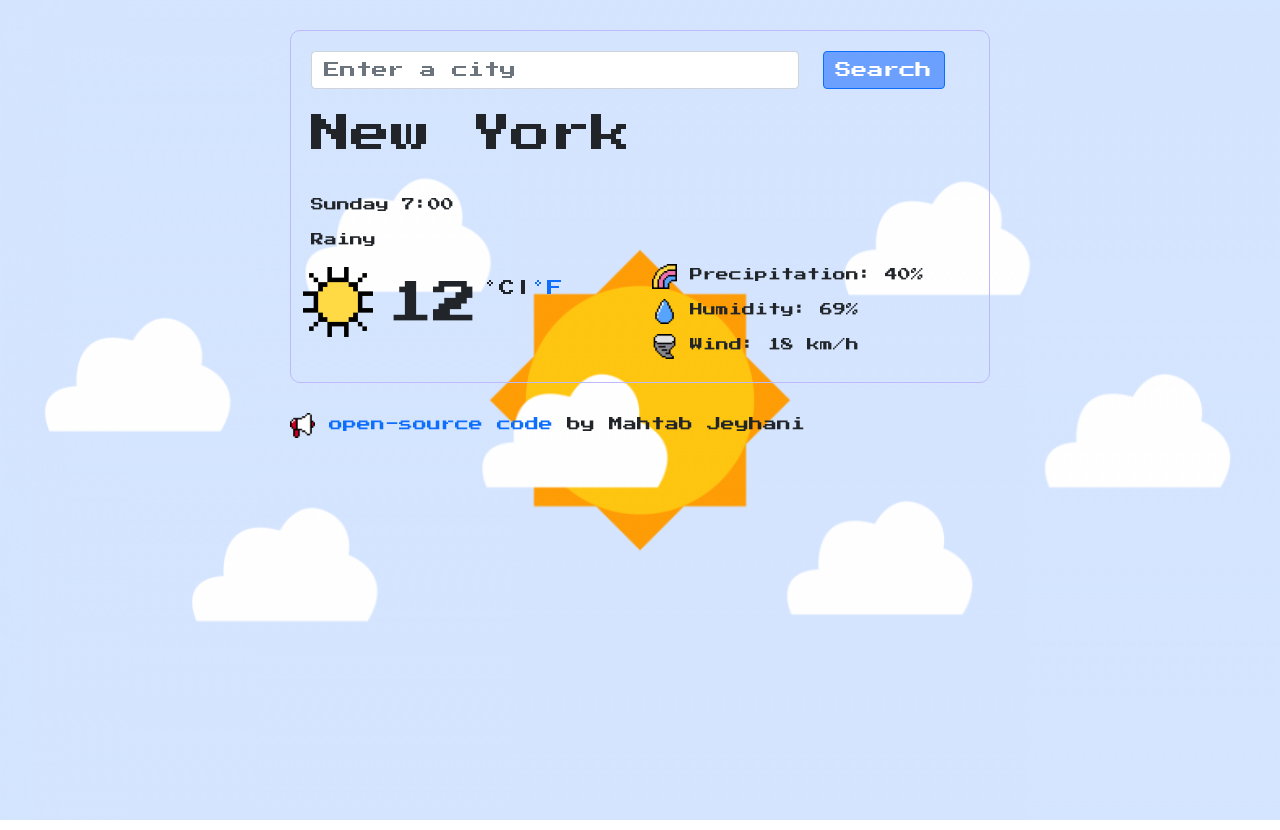
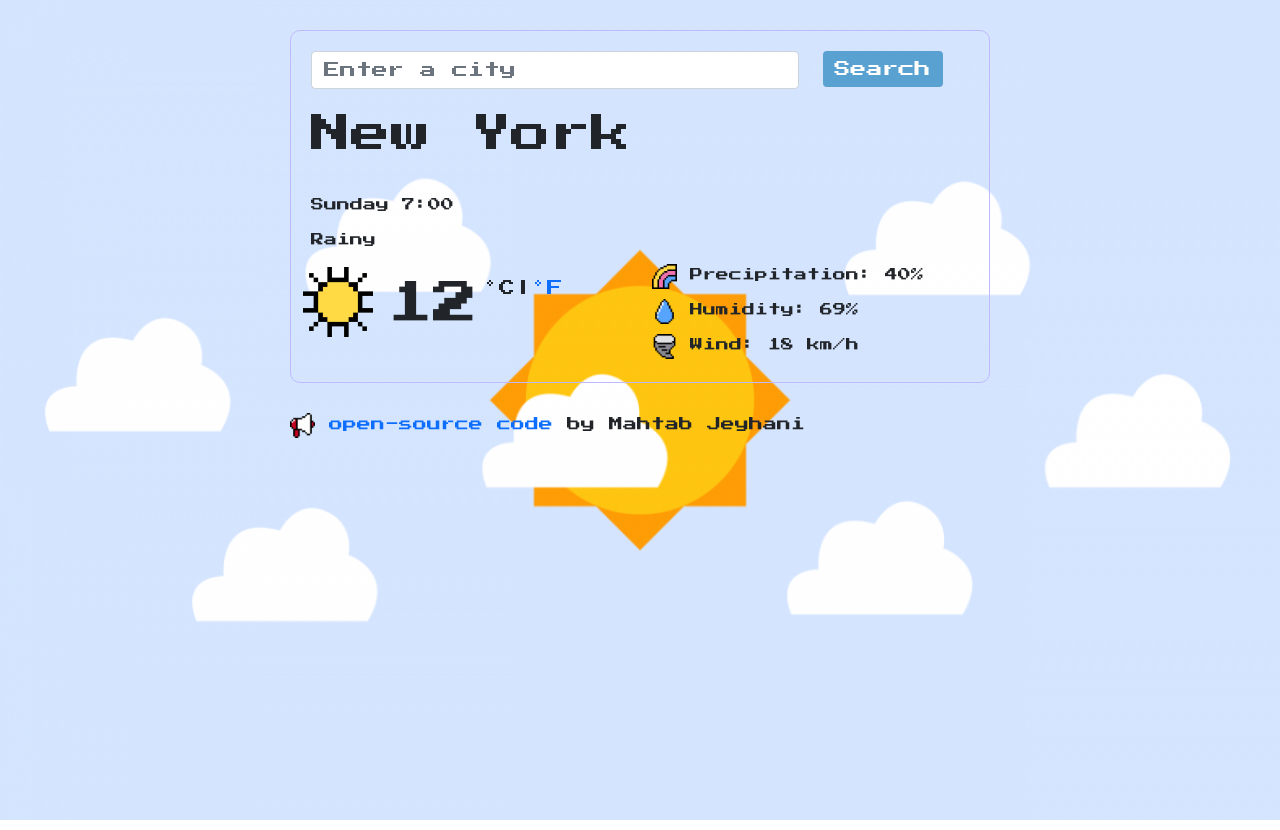
Before and after one commit to Mahtab-Jeyhani/weather-app, a plain HTML site: page index.html in a window 1280 px wide. Drawn offline with nearby package versions, Linux system fonts and the light colour scheme.

Commit message:
Update style.css

```diff
--- a/style.css
+++ b/style.css
@@ -71,5 +71,6 @@ h1{
     line-height: 90px;
 }
 .btn{
-    background-color: rgb(108, 160, 255);
+    background-color: rgb(89, 161, 209);
+    border: 0px;
 }
```
